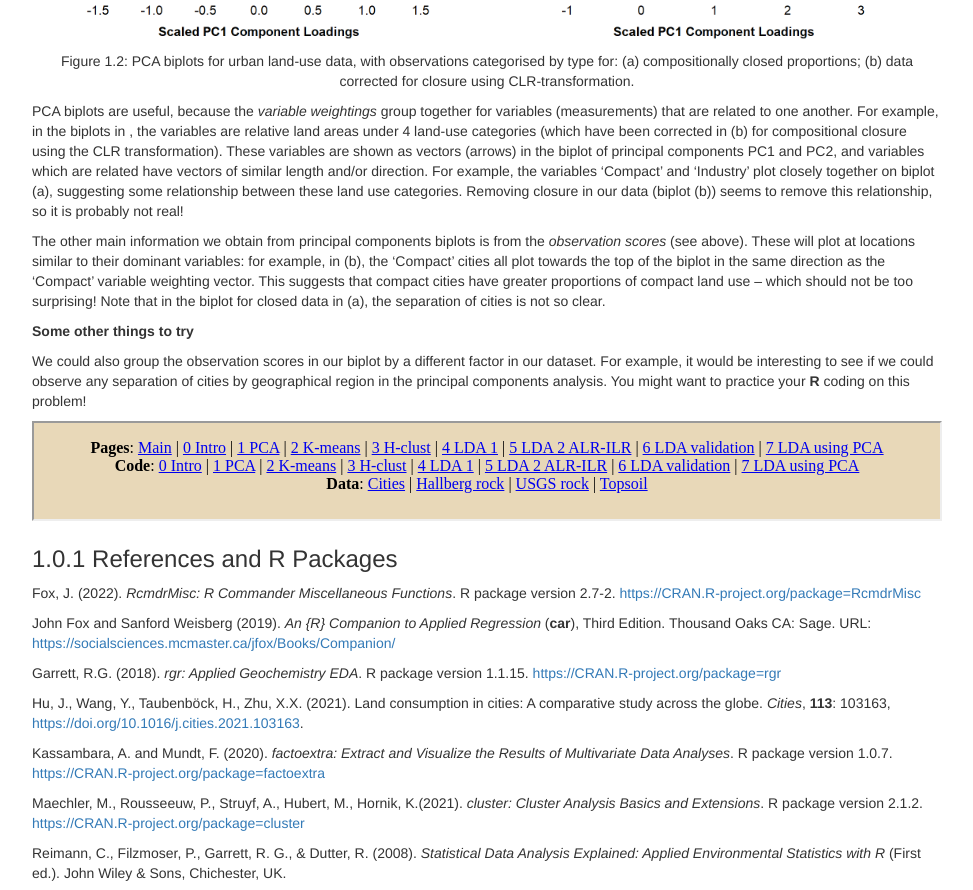
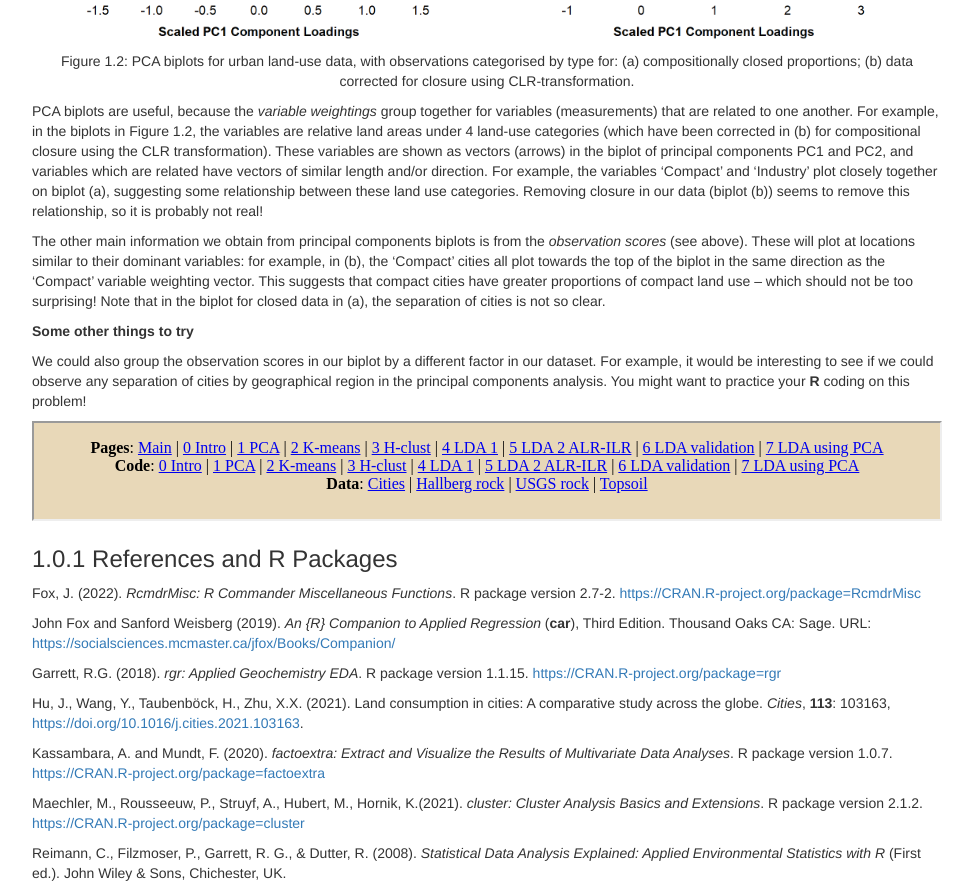
Before and after one commit to Ratey-AtUWA/pilot, a plain HTML site: page compositional_Pt1-PCA.html in a window 1280 px wide. Shown: the part 4492-5382 px from the top of the page, without its empty margins (153-1126 px from the left). Drawn offline with nearby package versions, Linux system fonts and the light colour scheme; some packages are replaced by stand-ins of ours; files that its build step writes are made by us from their sources; files whose address does not match are found by name.

Commit message:
Update compositional_Pt1-PCA.html

```diff
--- a/compositional_Pt1-PCA.html
+++ b/compositional_Pt1-PCA.html
@@ -444,7 +444,7 @@ closure using CLR-transformation.
 </div>
 <p>PCA biplots are useful, because the <em>variable weightings</em>
 group together for variables (measurements) that are related to one
-another. For example, in the biplots in , the variables are relative
+another. For example, in the biplots in Figure 1.2, the variables are relative
 land areas under 4 land-use categories (which have been corrected in (b)
 for compositional closure using the CLR transformation). These variables
 are shown as vectors (arrows) in the biplot of principal components PC1
```
